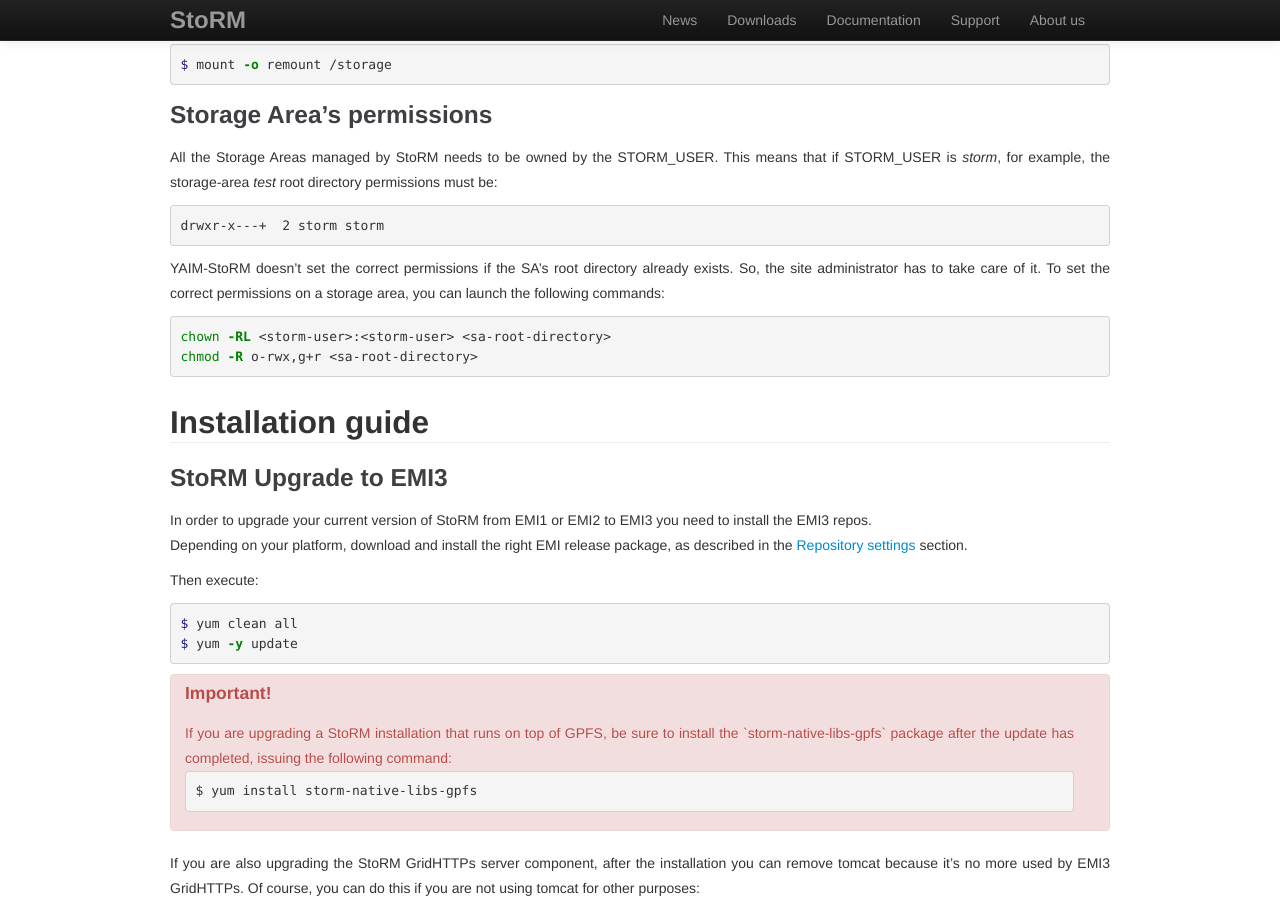
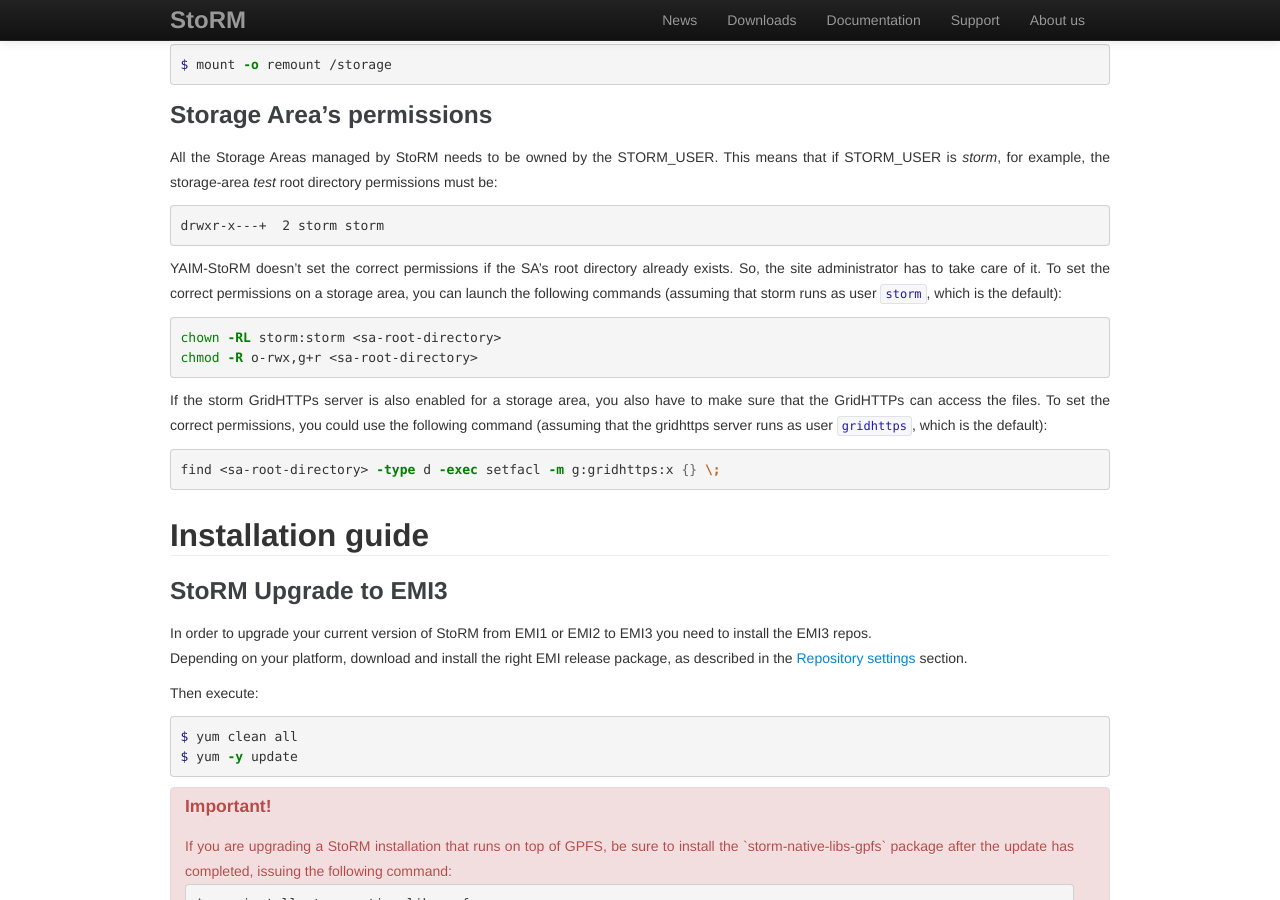
Before and after one commit to italiangrid/storm, a Jekyll site: the page built from documentation/sysadmin-guide/1.11.3/index.md, in a window 1280 px wide and 900 px high, scrolled down 4246 px. Built offline with Jekyll 4.4.1, drawn with Linux system fonts in a browser that asks for light colours; Markdown is read by kramdown in place of the engine named in the settings.

Commit message:
More instructions on correct SA permissions.

````diff
--- a/documentation/sysadmin-guide/1.11.3/index.md
+++ b/documentation/sysadmin-guide/1.11.3/index.md
@@ -238,11 +238,21 @@
 drwxr-x---+  2 storm storm
 ```
 YAIM-StoRM doesn't set the correct permissions if the SA's root directory already exists. So, the site administrator has to take care of it.
-To set the correct permissions on a storage area, you can launch the following commands:
-
-```bash
-chown -RL <storm-user>:<storm-user> <sa-root-directory>
+To set the correct permissions on a storage area, you can launch the following commands (assuming that storm runs as user `storm`, which
+is the default):
+
+```bash
+chown -RL storm:storm <sa-root-directory>
 chmod -R o-rwx,g+r <sa-root-directory>
+```
+
+If the storm GridHTTPs server is also enabled for a storage area, you also have
+to make sure that the GridHTTPs can access the files. To set the correct
+permissions, you could use the following command (assuming that the gridhttps
+server runs as user `gridhttps`, which is the default):
+
+```bash
+find <sa-root-directory> -type d -exec setfacl -m g:gridhttps:x {} \;
 ```
 
 ## Installation guide <a name="installationguide">&nbsp;</a>
````
Also changed, not shown: _posts/2013-12-20-storm-v1.11.3-released.md (+4 -0 lines), release-notes/StoRM-v1.11.3.md (+4 -0 lines), release-notes/storm-gridhttps-server/3.0.0/index.md (+4 -0 lines).
